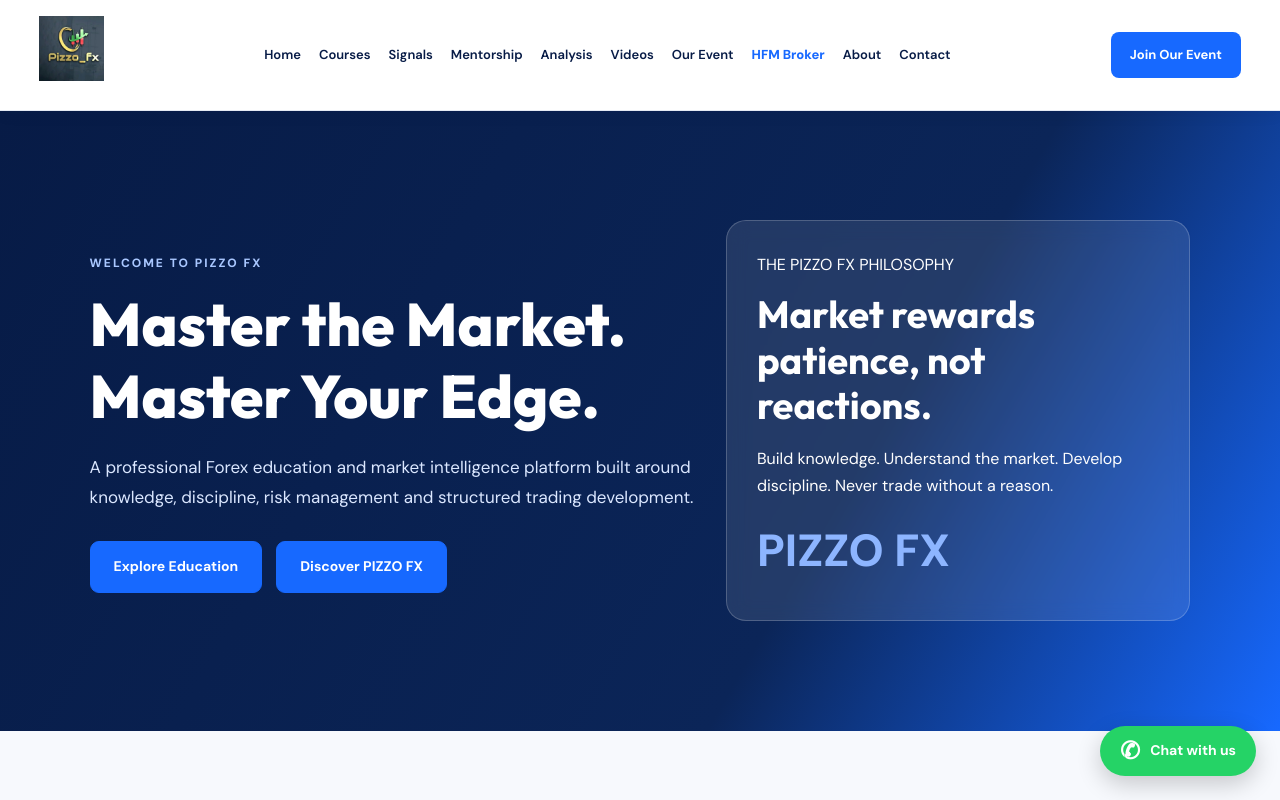
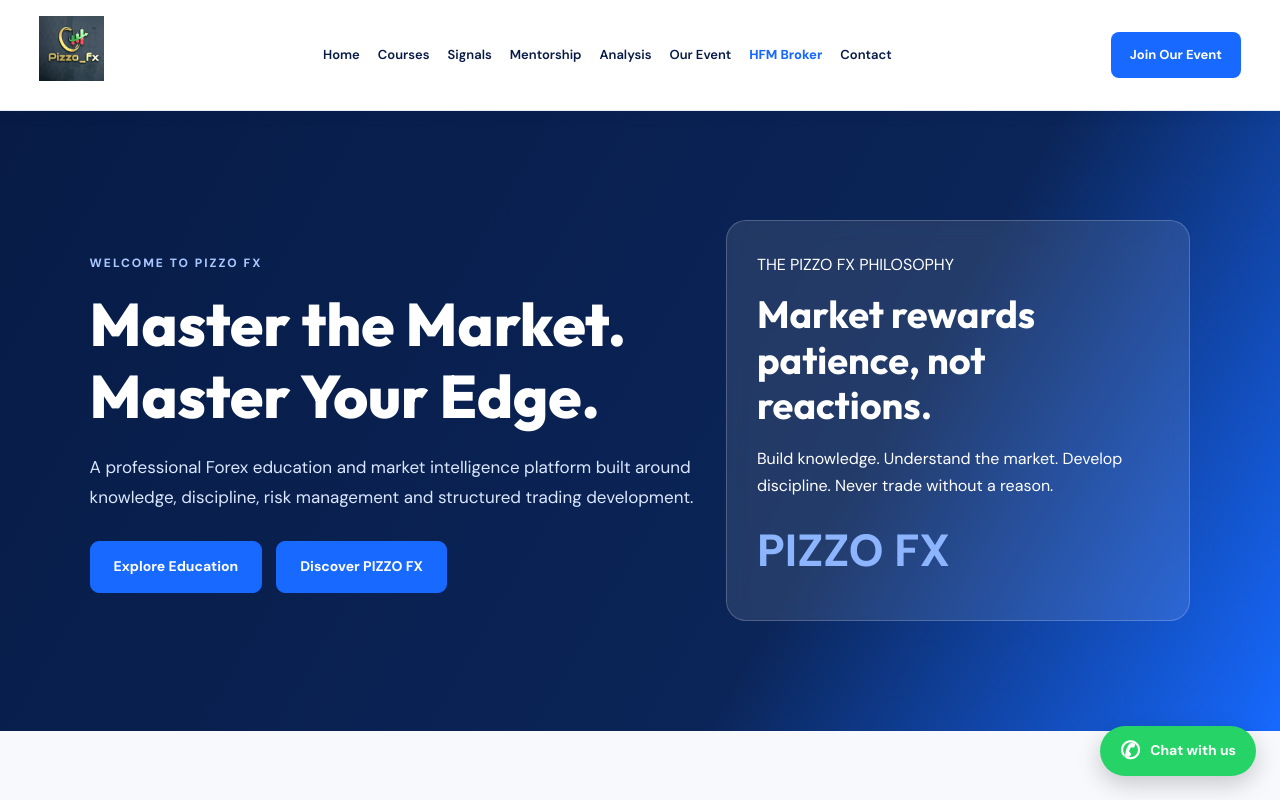
Before and after one commit to mutungastephen111-tech/pizzo-fx-website, a Next.js app: page / in a window 1280 px wide. Shown: the top 800 px of the page. Built offline with nearby package versions, Linux system fonts and the light colour scheme; no server answers; the database is empty.

Commit message:
Update Navbar.tsx

```diff
--- a/src/components/Navbar.tsx
+++ b/src/components/Navbar.tsx
@@ -8,10 +8,8 @@ const navigationLinks = [
   { label: "Signals", href: "/signals" },
   { label: "Mentorship", href: "/mentorship" },
   { label: "Analysis", href: "/analysis" },
-  { label: "Videos", href: "/videos" },
   { label: "Our Event", href: "/event" },
   { label: "HFM Broker", href: "/hfm" },
-  { label: "About", href: "/about" },
   { label: "Contact", href: "/contact" },
 ];
 
```
